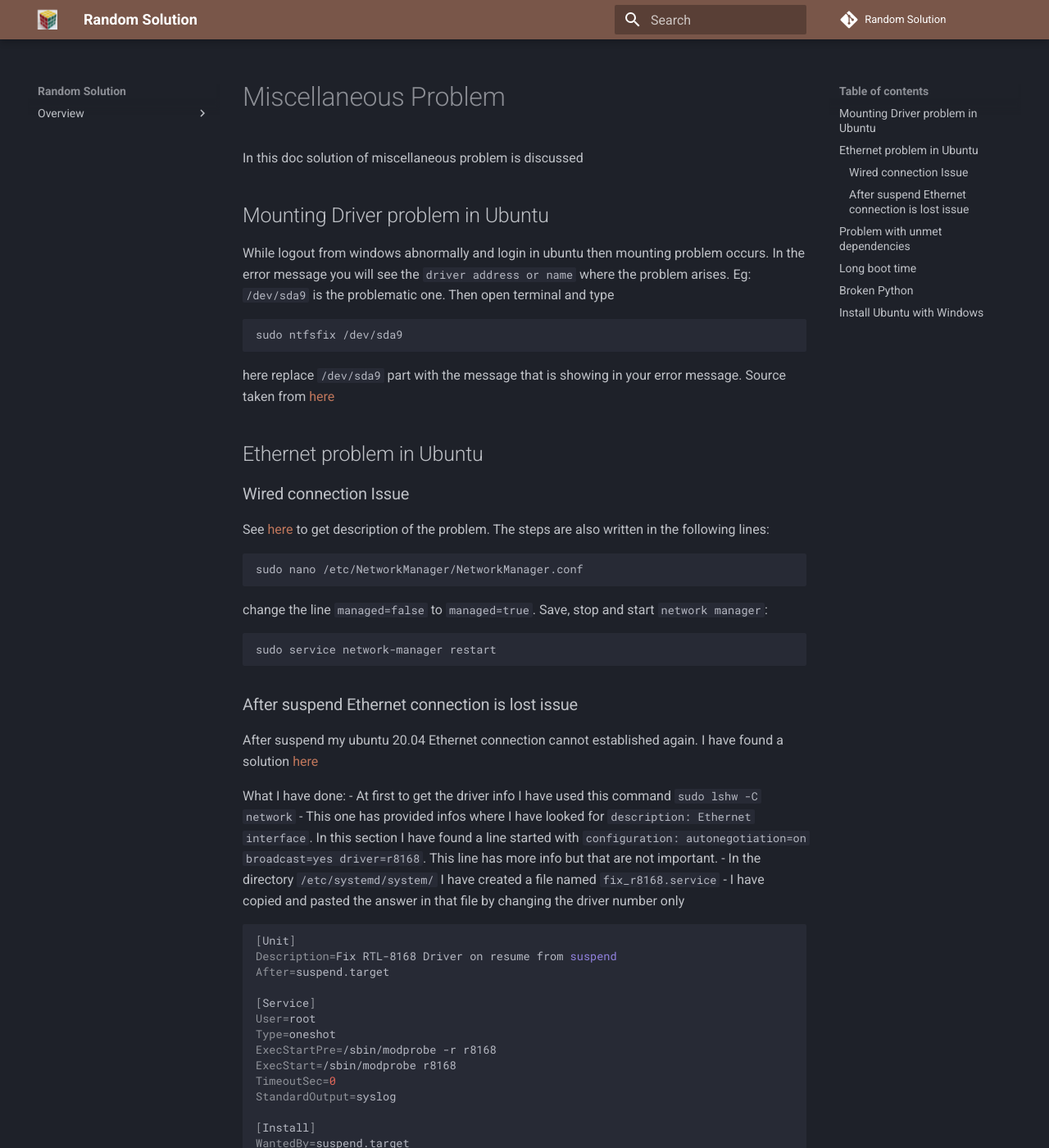
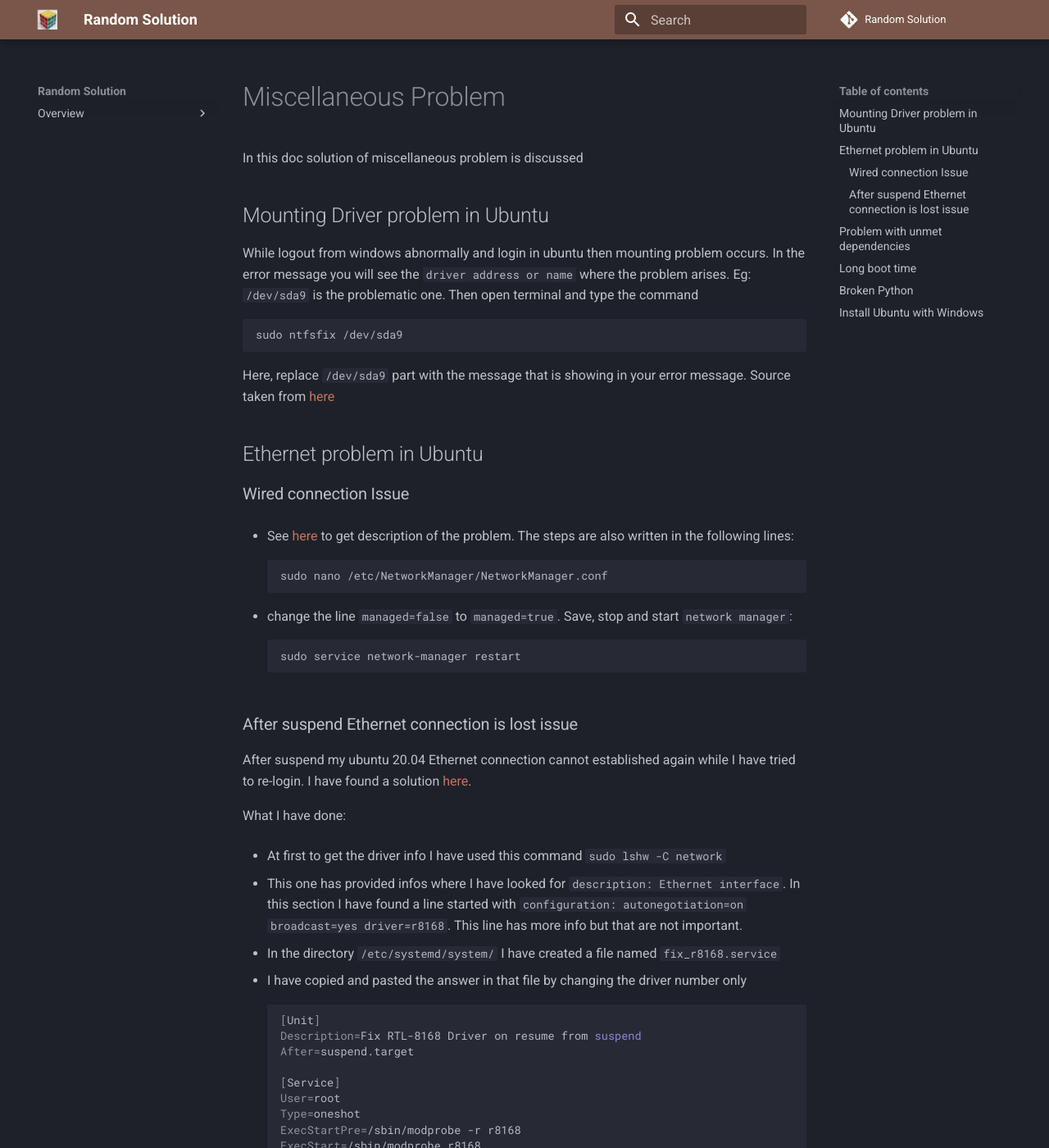
Before and after one commit to atifkarim/random_solution, an MkDocs documentation site: the page built from docs/miscellaneous_problem.md, in a window 1280 px wide and 1400 px high. Shown: the whole window at 82% size. Built offline with MkDocs 1.6.1 and Material for MkDocs 9.7.7, drawn with Linux system fonts in a browser that asks for light colours; comment, search, counter and statistics services are not loaded; some of the changed text lies outside the part shown.

Commit message:
indentation is fixed

````diff
--- a/docs/miscellaneous_problem.md
+++ b/docs/miscellaneous_problem.md
@@ -7,36 +7,43 @@ In this doc solution of miscellaneous problem is discussed
 
 While logout from windows abnormally and login in ubuntu then mounting problem occurs.
 In the error message you will see the `driver address or name`
-where the problem arises. Eg: `/dev/sda9` is the problematic one. Then open terminal and type
+where the problem arises. Eg: `/dev/sda9` is the problematic one. Then open terminal and type the command
 
 ```sh
 sudo ntfsfix /dev/sda9
 ```
-here replace `/dev/sda9` part with the message that is showing in your error message.
+
+Here, replace `/dev/sda9` part with the message that is showing in your error message.
 Source taken from [here](https://askubuntu.com/a/696648/1128908)
 
 
 ## Ethernet problem in Ubuntu
 
 ### Wired connection Issue
-See [here](https://askubuntu.com/a/71205/1128908) to get description of the problem. The steps are also written in the following lines:
 
-```sh
-sudo nano /etc/NetworkManager/NetworkManager.conf
-```
-change the line `managed=false` to `managed=true`. Save, stop and start `network manager`:
-```sh
-sudo service network-manager restart
-```
+- See [here](https://askubuntu.com/a/71205/1128908) to get description of the problem. The steps are also written in the following lines:
+
+    ```sh
+    sudo nano /etc/NetworkManager/NetworkManager.conf
+    ```
+
+- change the line `managed=false` to `managed=true`. Save, stop and start `network manager`:
+    ```sh
+    sudo service network-manager restart
+    ```
 
 ### After suspend Ethernet connection is lost issue
 
-After suspend my ubuntu 20.04 Ethernet connection cannot established again. I have found a solution [here](https://askubuntu.com/a/1058760/1128908)
+After suspend my ubuntu 20.04 Ethernet connection cannot established again while I have tried to re-login. I have found a solution [here](https://askubuntu.com/a/1058760/1128908).
 
 What I have done:
+
 - At first to get the driver info I have used this command `sudo lshw -C network`
+
 - This one has provided infos where I have looked for `description: Ethernet interface`. In this section I have found a line started with `configuration: autonegotiation=on broadcast=yes driver=r8168`. This line has more info but that are not important.
+
 - In the directory `/etc/systemd/system/` I have created a file named `fix_r8168.service`
+
 - I have copied and pasted the answer in that file by changing the driver number only
     ```sh
     [Unit]
@@ -54,6 +61,7 @@ What I have done:
     [Install]
     WantedBy=suspend.target
     ```
+
 - After this enabled the service by teh command `systemctl enable fix_r8168.service`.
 
 The above steps has solved the issue.
````
